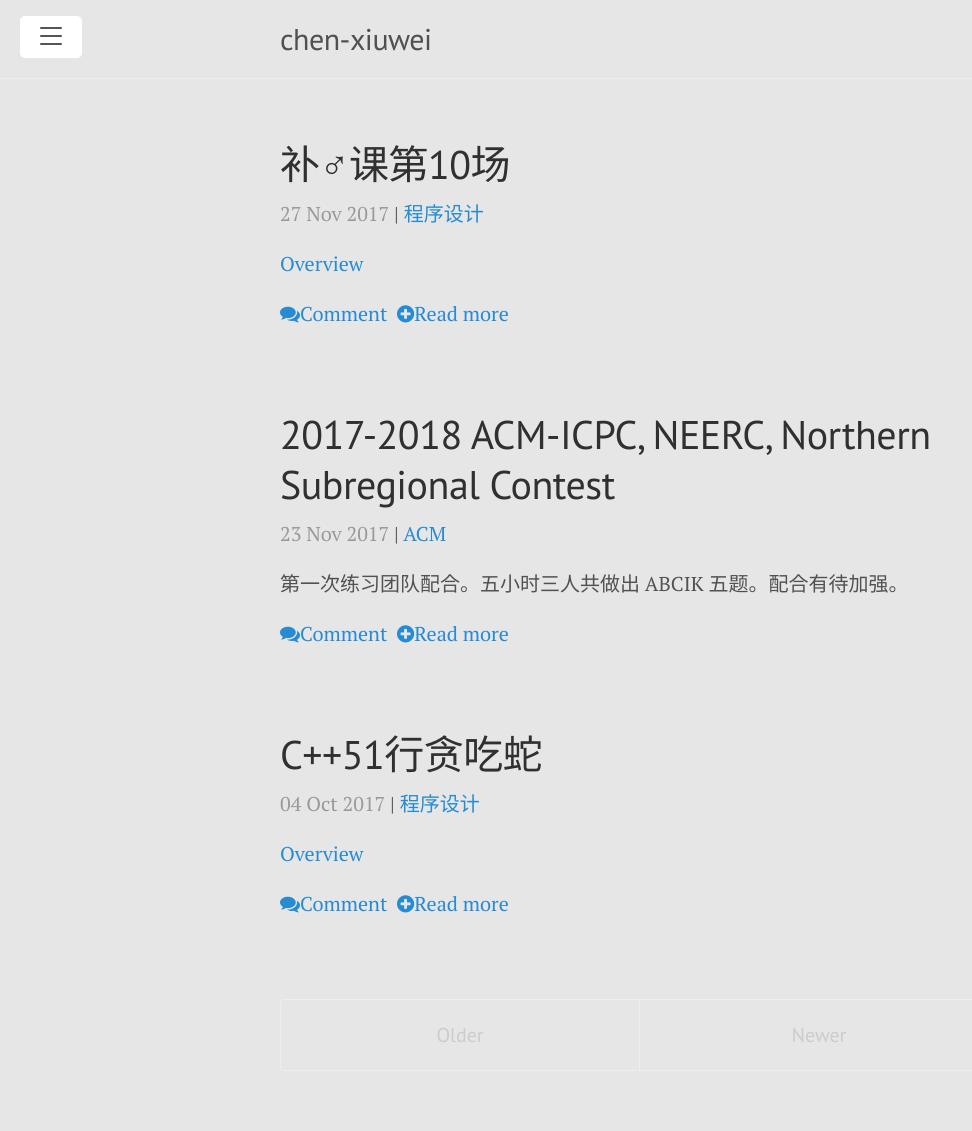
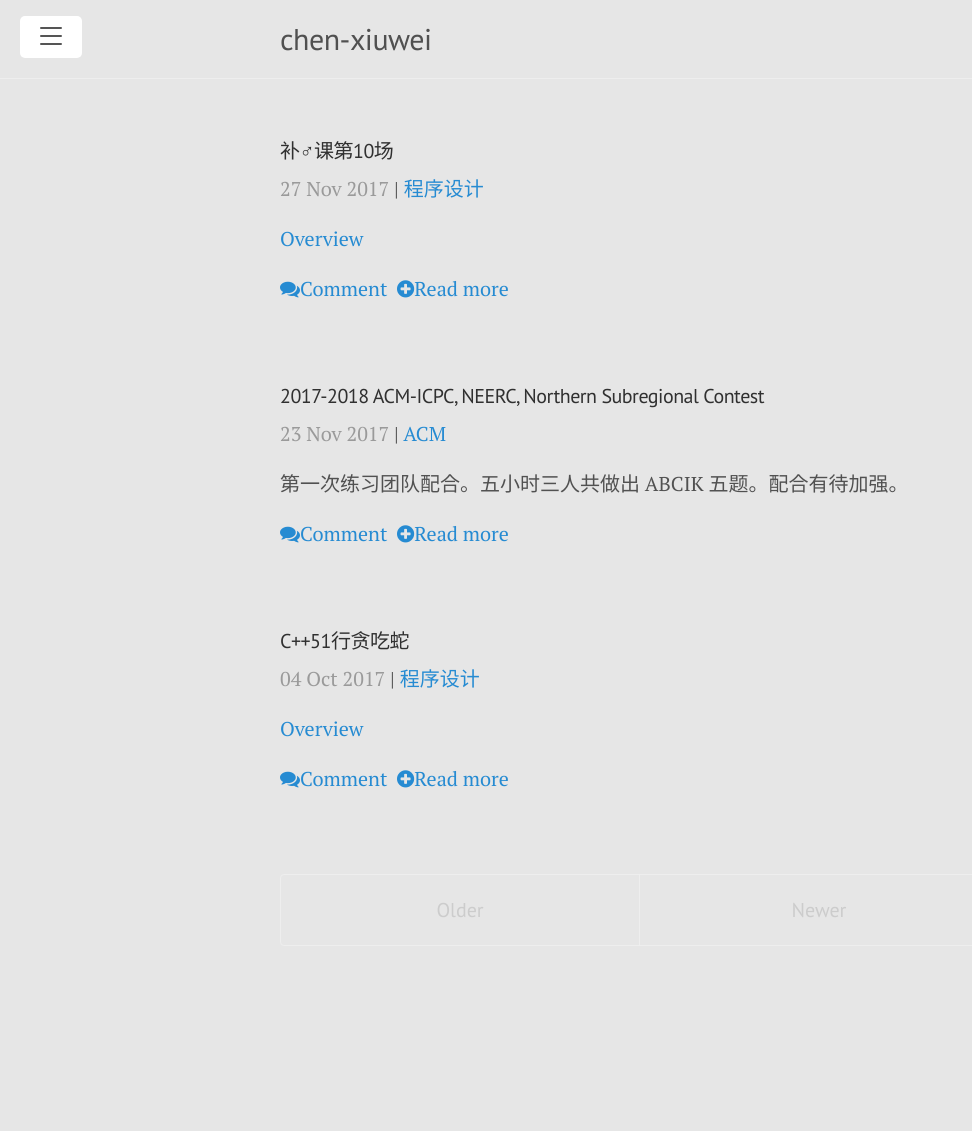
Before and after one commit to chen-xw/chen-xw.github.io, a Jekyll site: the page built from blog/index.html, in a window 1280 px wide. Shown: the whole page, without its empty margins (0-972 px from the left). Built offline with Jekyll 4.4.1, drawn with Linux system fonts in a browser that asks for light colours; the list of posts is cut into pages by our own code; comment, search, counter and statistics services are not loaded; after the commit the page ends 1006 px from its top, so only the background shows below that.

Commit message:
Update index.html

```diff
--- a/blog/index.html
+++ b/blog/index.html
@@ -6,11 +6,11 @@ title: 博客
 <div class="posts">
   {% for post in paginator.posts %}
   <div class="post">
-    <h1 class="post-title">
+    <h4 class="post-title">
       <a href="{{ site.baseurl }}{{ post.url }}">
         {{ post.title }}
       </a>
-    </h1>
+    </h4>
 
     <span class="post-date">{{ post.date | date_to_string }}</span>
     {% if post.tags %} |
```
